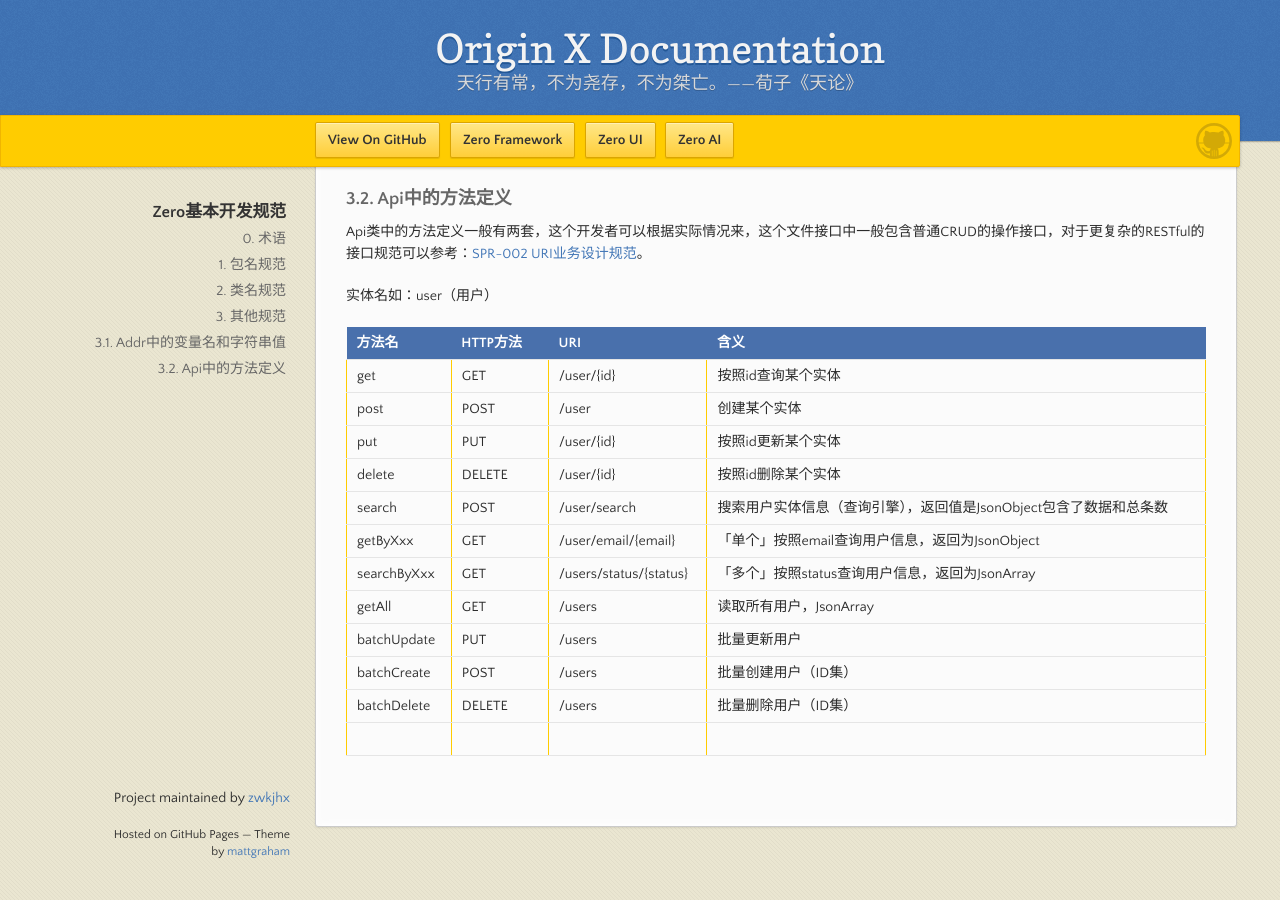
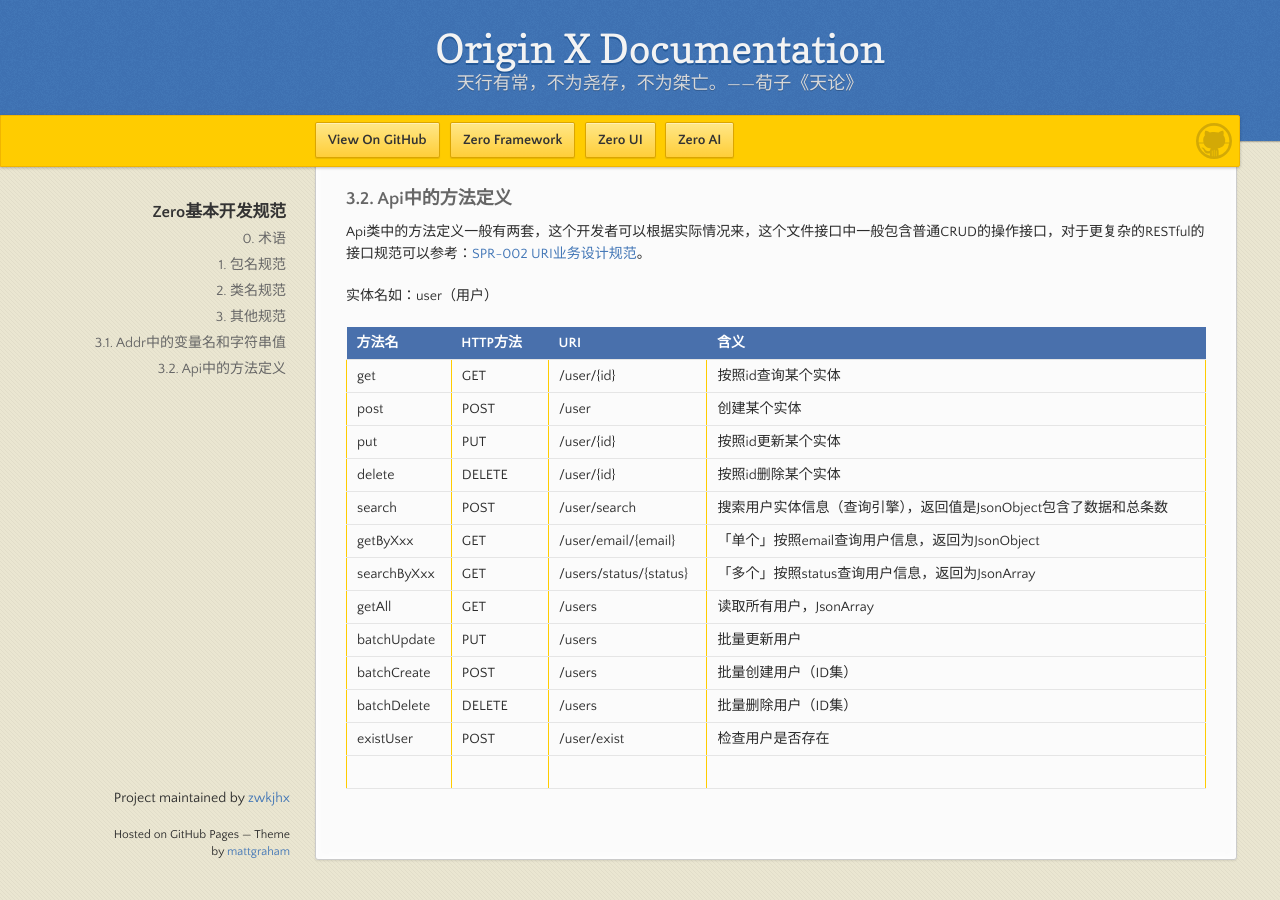
Before and after one commit to zwkjhx/ox-doc, a Jekyll site: the page built from specification/1-zerogui-fan/spc-001-zeroji-ben-kai-fa-gui-fan.md, in a window 1280 px wide and 900 px high, scrolled down 1805 px. Built offline with Jekyll 4.4.1, drawn with Linux system fonts in a browser that asks for light colours; our own code applies the rules of GitHub Pages for plain Markdown files; before the commit the page ends 2672 px from its top, so only the background shows below that.

Commit message:
Updates specification/1-zerogui-fan/spc-001-zeroji-ben-kai-fa-gui-fan.md
Auto commit by GitBook Editor

```diff
--- a/specification/1-zerogui-fan/spc-001-zeroji-ben-kai-fa-gui-fan.md
+++ b/specification/1-zerogui-fan/spc-001-zeroji-ben-kai-fa-gui-fan.md
@@ -75,4 +75,5 @@
 | batchUpdate | PUT | /users | 批量更新用户 |
 | batchCreate | POST | /users | 批量创建用户（ID集） |
 | batchDelete | DELETE | /users | 批量删除用户（ID集） |
+| existUser | POST | /user/exist | 检查用户是否存在 |
 |  |  |  |  |
```
